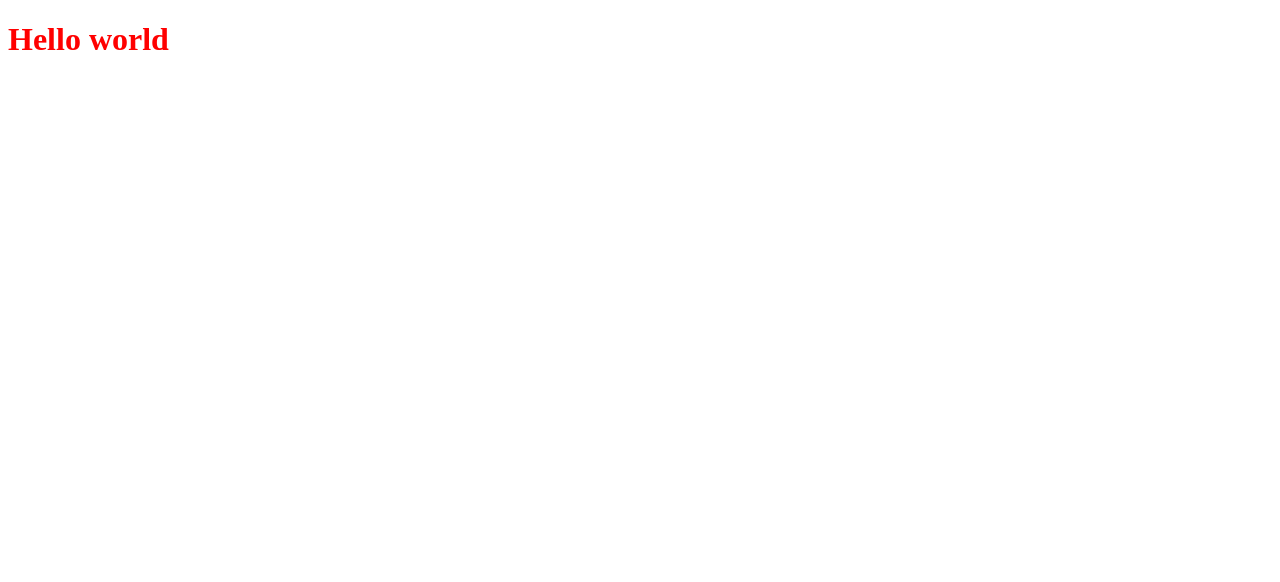
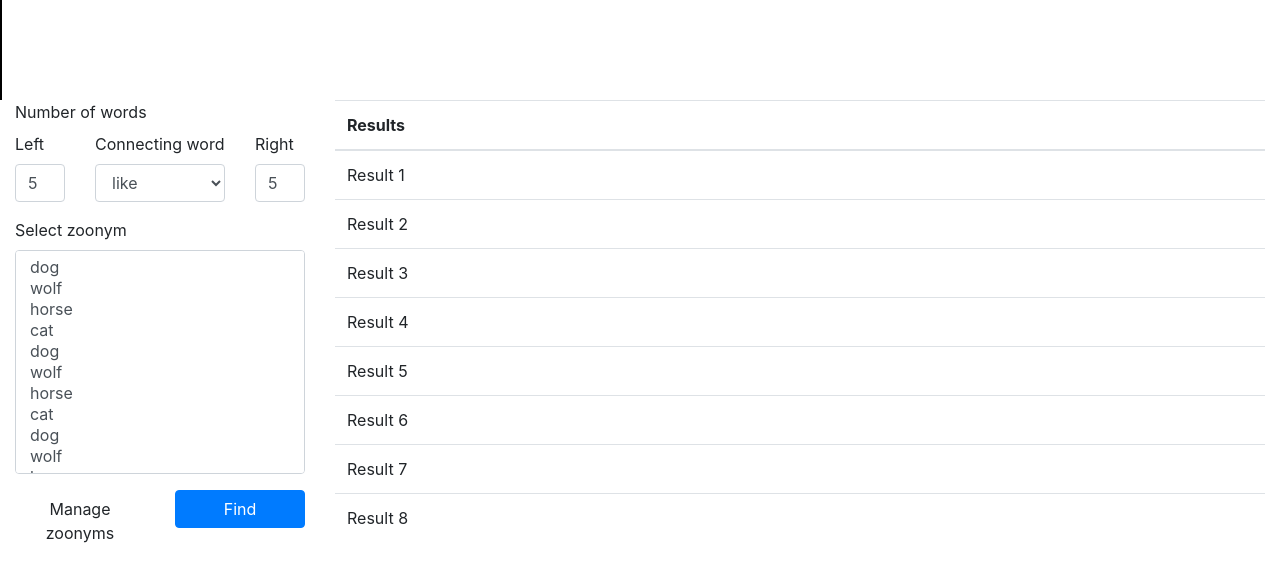
Before and after one commit to fylhsq123/Program, a website: page web/index.html in a window 1280 px wide. Drawn offline with nearby package versions, Linux system fonts and the light colour scheme.

Commit message:
Added draft version of simple layout

```diff
--- a/web/index.html
+++ b/web/index.html
@@ -6,11 +6,124 @@
     <meta http-equiv="X-UA-Compatible" content="ie=edge">
     <title>Simile finder</title>
     <link rel="shortcut icon" href="./css/images/favicon.ico" type="image/x-icon">
+    <link rel="stylesheet" href="./css/bootstrap.min.css">
     <link rel="stylesheet" href="./css/styles.css">
 </head>
 <body>
-    <h1>Hello world</h1>
+    <div class="container-fluid">
+        <div class="row">
+            <div style="height: 100px; border: 1px solid black;"></div>
+        </div>
+        <div class="row">
+            <div class="col-md-3">
+                <label>Number of words</label>
+                <div class="row">
+                    <div class="col-md-3">
+                        <div class="form-group form-group-sm">
+                            <label class="control-label" for="numWords_left">Left</label>
+                            <input type="text" min="1" max="20" class="form-control" id="numWords_left" value="5">
+                        </div>
+                    </div>
+                    <div class="col-md-6">
+                        <div class="form-group form-group-sm">
+                            <label class="control-label" for="connectingWord">Connecting word</label>
+                            <select class="form-control" id="connectingWord">
+                                <option value="like">like</option>
+                                <option value="as">as...as</option>
+                            </select>
+                        </div>
+                    </div>
+                    <div class="col-md-3">
+                        <div class="form-group form-group-sm">
+                            <label class="control-label" for="numWords_right">Right</label>
+                            <input type="number" min="1" max="20" class="form-control" id="numWords_right" value="5">
+                        </div>
+                    </div>
+                </div>
+                <div class="form-group form-group-sm">
+                    <label for="zoonym" class="control-label">Select zoonym</label>
+                    <select id="zoonym" multiple size="10" class="form-control">
+                        <option value="dog">dog</option>
+                        <option value="wolf">wolf</option>
+                        <option value="horse">horse</option>
+                        <option value="cat">cat</option>
+                        <option value="dog">dog</option>
+                        <option value="wolf">wolf</option>
+                        <option value="horse">horse</option>
+                        <option value="cat">cat</option>
+                        <option value="dog">dog</option>
+                        <option value="wolf">wolf</option>
+                        <option value="horse">horse</option>
+                        <option value="cat">cat</option>
+                        <option value="dog">dog</option>
+                        <option value="wolf">wolf</option>
+                        <option value="horse">horse</option>
+                        <option value="cat">cat</option>
+                        <option value="dog">dog</option>
+                        <option value="wolf">wolf</option>
+                        <option value="horse">horse</option>
+                        <option value="cat">cat</option>
+                        <option value="dog">dog</option>
+                        <option value="wolf">wolf</option>
+                        <option value="horse">horse</option>
+                        <option value="cat">cat</option>
+                        <option value="dog">dog</option>
+                        <option value="wolf">wolf</option>
+                        <option value="horse">horse</option>
+                        <option value="cat">cat</option>
+                        <option value="dog">dog</option>
+                        <option value="wolf">wolf</option>
+                        <option value="horse">horse</option>
+                        <option value="cat">cat</option>
+                        <option value="dog">dog</option>
+                        <option value="wolf">wolf</option>
+                        <option value="horse">horse</option>
+                        <option value="cat">cat</option>
+                        <option value="dog">dog</option>
+                        <option value="wolf">wolf</option>
+                        <option value="horse">horse</option>
+                        <option value="cat">cat</option>
+                        <option value="dog">dog</option>
+                        <option value="wolf">wolf</option>
+                        <option value="horse">horse</option>
+                        <option value="cat">cat</option>
+                    </select>
+                </div>
+                <div class="form-group form-group-sm">
+                    <div class="row">
+                        <div class="col-md-6">
+                            <button class="btn btn-default btn-block" id="manage_zoonyms">Manage zoonyms</button>
+                        </div>
+                        <div class="col-md-6">
+                            <button class="btn btn-primary btn-block" id="find">Find</button>
+                        </div>
+                    </div>
+                </div>
+            </div>
+            <div class="col-md-9">
+                <table class="table table-hover">
+                    <thead>
+                        <tr>
+                            <th>Results</th>
+                        </tr>
+                    </thead>
+                    <tbody>
+                        <tr><td>Result 1</td></tr>
+                        <tr><td>Result 2</td></tr>
+                        <tr><td>Result 3</td></tr>
+                        <tr><td>Result 4</td></tr>
+                        <tr><td>Result 5</td></tr>
+                        <tr><td>Result 6</td></tr>
+                        <tr><td>Result 7</td></tr>
+                        <tr><td>Result 8</td></tr>
+                    </tbody>
+                </table>
+            </div>
+        </div>
+    </div>
 
+    <script src="./js/jquery-3.2.1.min.js"></script>
+    <script src="./js/bootstrap.min.js"></script>
     <script src="./js/script.js"></script>
 </body>
 </html>
```
